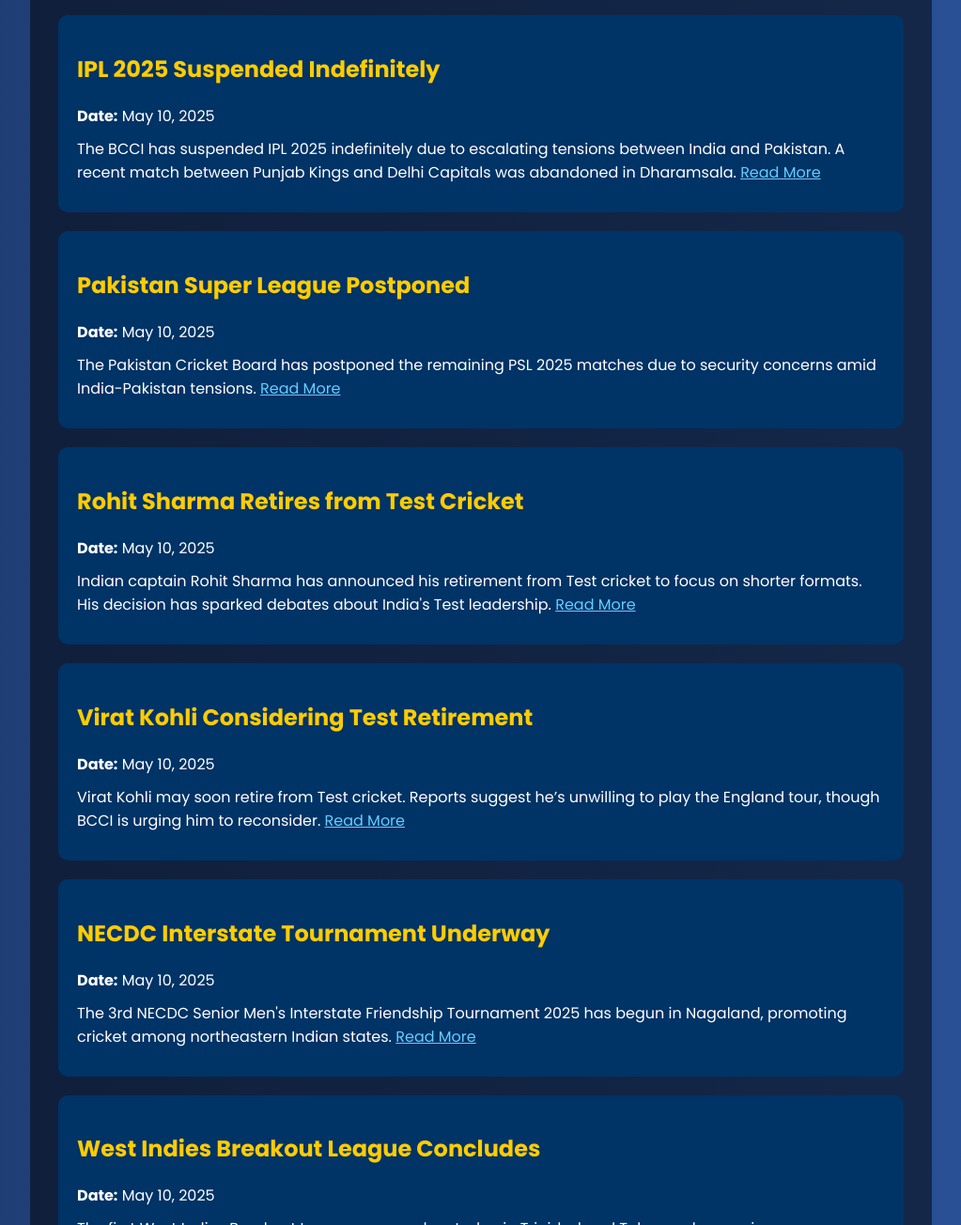
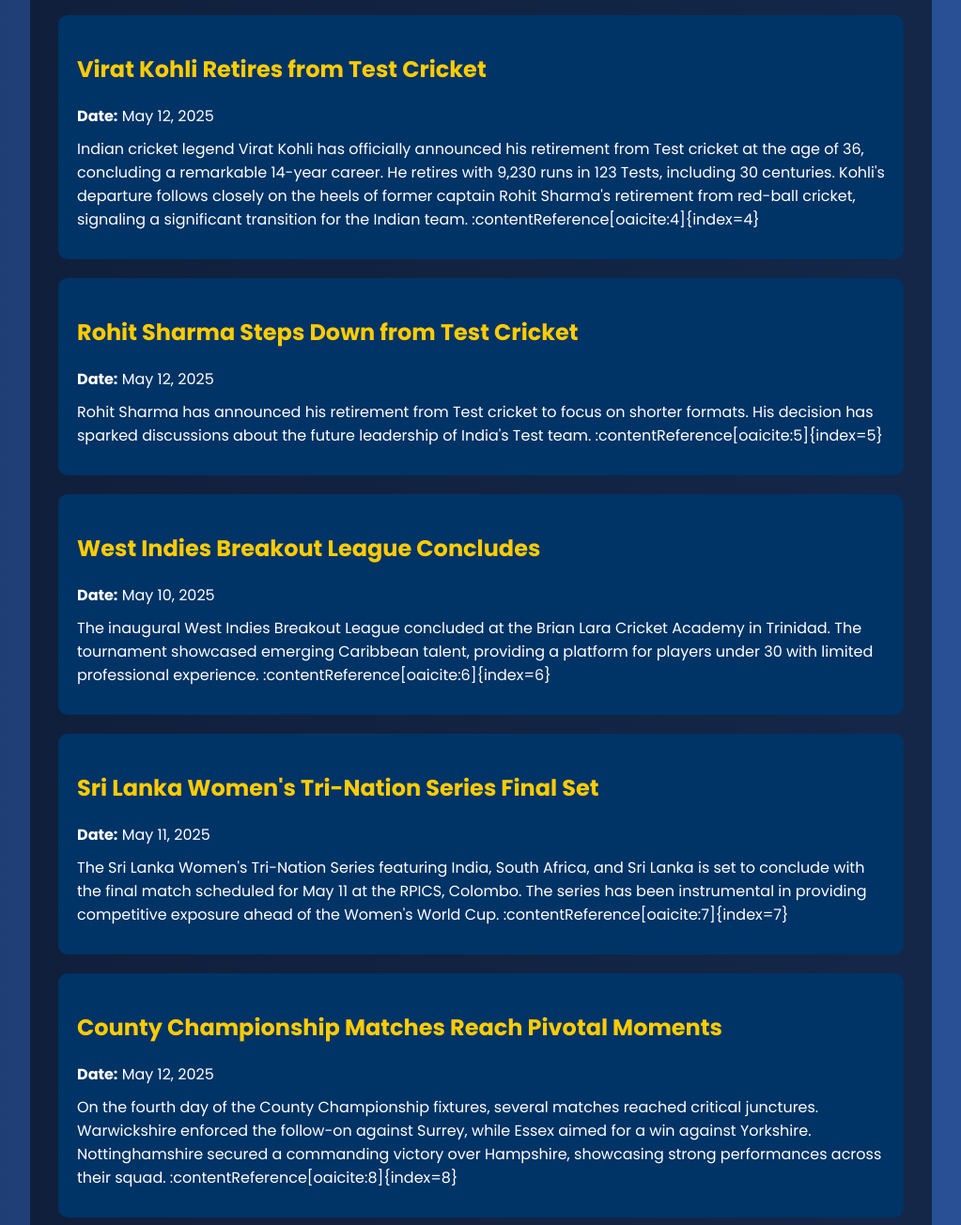
Before and after one commit to cricketwithsankalpa/cricketwithsankalpa, a plain HTML site: page 2-News.html in a window 1280 px wide. Shown: the part 133-1437 px from the top of the page at 94% size, without its empty margins (128-1151 px from the left). Drawn offline with Linux system fonts and the light colour scheme.

Commit message:
Update 2-News.html

```diff
--- a/2-News.html
+++ b/2-News.html
@@ -66,55 +66,36 @@
 </head>
 <body>
   <div class="container">
-    <h1>📰 Cricket News – May 10, 2025</h1>
+    <h1>📰 Cricket News – May 12, 2025</h1>
 
     <div class="news-item">
-      <h2>IPL 2025 Suspended Indefinitely</h2>
-      <p><strong>Date:</strong> May 10, 2025</p>
-      <p>The BCCI has suspended IPL 2025 indefinitely due to escalating tensions between India and Pakistan. A recent match between Punjab Kings and Delhi Capitals was abandoned in Dharamsala.
-      <a class="link" href="https://talksport.com/sport/3190593/ipl-suspended-match-abandoned-india-pakistan-conflict/" target="_blank">Read More</a></p>
+      <h2>Virat Kohli Retires from Test Cricket</h2>
+      <p><strong>Date:</strong> May 12, 2025</p>
+      <p>Indian cricket legend Virat Kohli has officially announced his retirement from Test cricket at the age of 36, concluding a remarkable 14-year career. He retires with 9,230 runs in 123 Tests, including 30 centuries. Kohli's departure follows closely on the heels of former captain Rohit Sharma's retirement from red-ball cricket, signaling a significant transition for the Indian team. :contentReference[oaicite:4]{index=4}</p>
     </div>
 
     <div class="news-item">
-      <h2>Pakistan Super League Postponed</h2>
-      <p><strong>Date:</strong> May 10, 2025</p>
-      <p>The Pakistan Cricket Board has postponed the remaining PSL 2025 matches due to security concerns amid India-Pakistan tensions.
-      <a class="link" href="https://tribune.com.pk/story/2545024/hbl-psl-x-postponed-indefinitely" target="_blank">Read More</a></p>
-    </div>
-
-    <div class="news-item">
-      <h2>Rohit Sharma Retires from Test Cricket</h2>
-      <p><strong>Date:</strong> May 10, 2025</p>
-      <p>Indian captain Rohit Sharma has announced his retirement from Test cricket to focus on shorter formats. His decision has sparked debates about India's Test leadership.
-      <a class="link" href="https://timesofindia.indiatimes.com/sports/cricket/news/sanjay-manjrekar-rips-into-rohit-sharma-after-test-retirement-his-current-fitness-levels-/articleshow/121046418.cms" target="_blank">Read More</a></p>
-    </div>
-
-    <div class="news-item">
-      <h2>Virat Kohli Considering Test Retirement</h2>
-      <p><strong>Date:</strong> May 10, 2025</p>
-      <p>Virat Kohli may soon retire from Test cricket. Reports suggest he’s unwilling to play the England tour, though BCCI is urging him to reconsider.
-      <a class="link" href="https://www.hindustantimes.com/cricket/virat-kohli-has-made-up-his-mind-to-retire-from-test-cricket-says-no-to-england-tour-bcci-urges-him-to-think-again-101746842321295.html" target="_blank">Read More</a></p>
-    </div>
-
-    <div class="news-item">
-      <h2>NECDC Interstate Tournament Underway</h2>
-      <p><strong>Date:</strong> May 10, 2025</p>
-      <p>The 3rd NECDC Senior Men's Interstate Friendship Tournament 2025 has begun in Nagaland, promoting cricket among northeastern Indian states.
-      <a class="link" href="https://mokokchungtimes.com/cricket-necdc-interstate-friendship-tournament-2025-underway/" target="_blank">Read More</a></p>
+      <h2>Rohit Sharma Steps Down from Test Cricket</h2>
+      <p><strong>Date:</strong> May 12, 2025</p>
+      <p>Rohit Sharma has announced his retirement from Test cricket to focus on shorter formats. His decision has sparked discussions about the future leadership of India's Test team. :contentReference[oaicite:5]{index=5}</p>
     </div>
 
     <div class="news-item">
       <h2>West Indies Breakout League Concludes</h2>
       <p><strong>Date:</strong> May 10, 2025</p>
-      <p>The first West Indies Breakout League wrapped up today in Trinidad and Tobago, showcasing new Caribbean talent in T20 format.
-      <a class="link" href="https://en.wikipedia.org/wiki/2025_West_Indies_Breakout_League" target="_blank">Read More</a></p>
+      <p>The inaugural West Indies Breakout League concluded at the Brian Lara Cricket Academy in Trinidad. The tournament showcased emerging Caribbean talent, providing a platform for players under 30 with limited professional experience. :contentReference[oaicite:6]{index=6}</p>
     </div>
 
     <div class="news-item">
-      <h2>Sri Lanka Women's Tri-Nation Series Continues</h2>
-      <p><strong>Date:</strong> May 10, 2025</p>
-      <p>India, South Africa, and Sri Lanka continue to battle in the Sri Lanka Women’s Tri-Nation Series as teams gear up for the Women’s World Cup.
-      <a class="link" href="https://en.wikipedia.org/wiki/2025_Sri_Lanka_Women%27s_Tri-Nation_Series" target="_blank">Read More</a></p>
+      <h2>Sri Lanka Women's Tri-Nation Series Final Set</h2>
+      <p><strong>Date:</strong> May 11, 2025</p>
+      <p>The Sri Lanka Women's Tri-Nation Series featuring India, South Africa, and Sri Lanka is set to conclude with the final match scheduled for May 11 at the RPICS, Colombo. The series has been instrumental in providing competitive exposure ahead of the Women's World Cup. :contentReference[oaicite:7]{index=7}</p>
+    </div>
+
+    <div class="news-item">
+      <h2>County Championship Matches Reach Pivotal Moments</h2>
+      <p><strong>Date:</strong> May 12, 2025</p>
+      <p>On the fourth day of the County Championship fixtures, several matches reached critical junctures. Warwickshire enforced the follow-on against Surrey, while Essex aimed for a win against Yorkshire. Nottinghamshire secured a commanding victory over Hampshire, showcasing strong performances across their squad. :contentReference[oaicite:8]{index=8}</p>
     </div>
 
     <a href="index.html" class="button">⬅ Back to Home</a>
```
